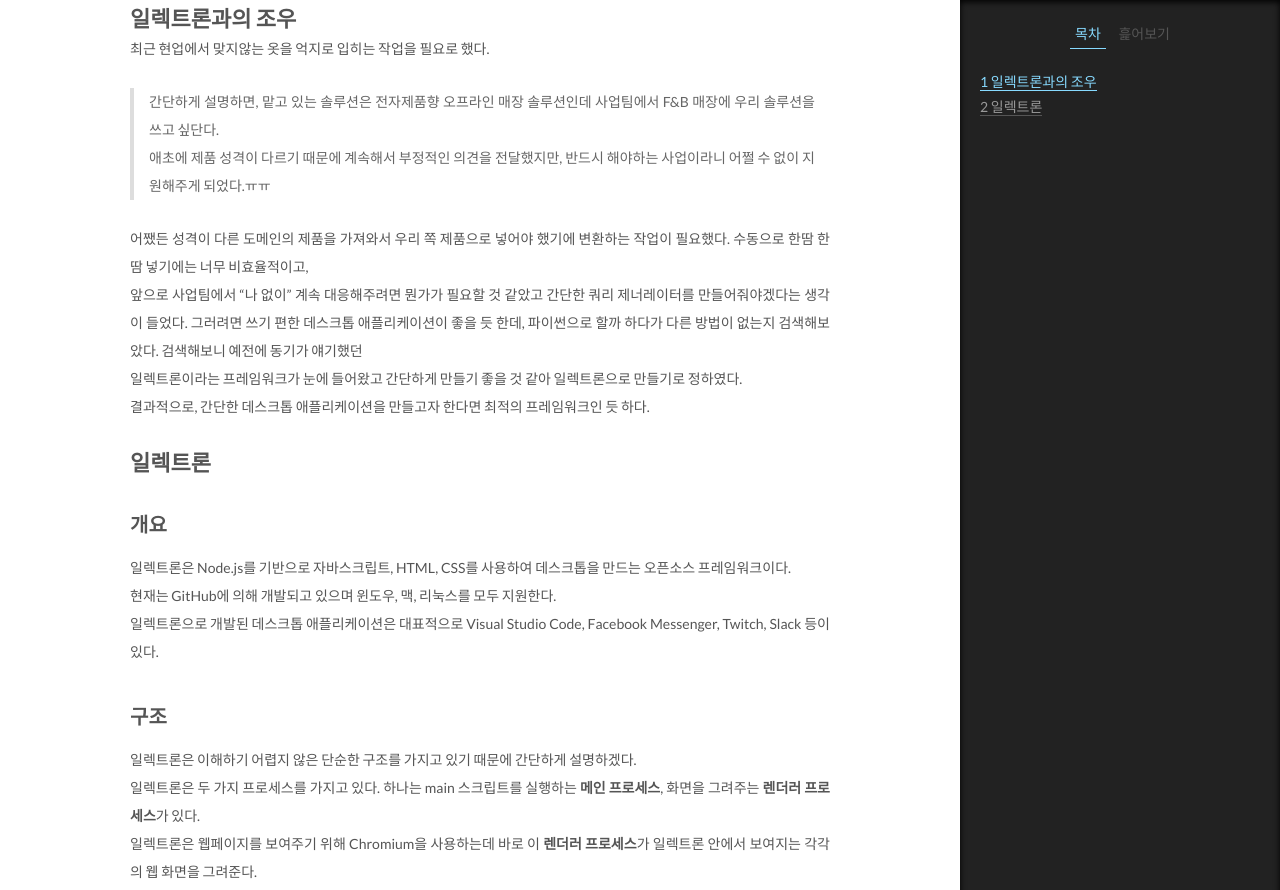
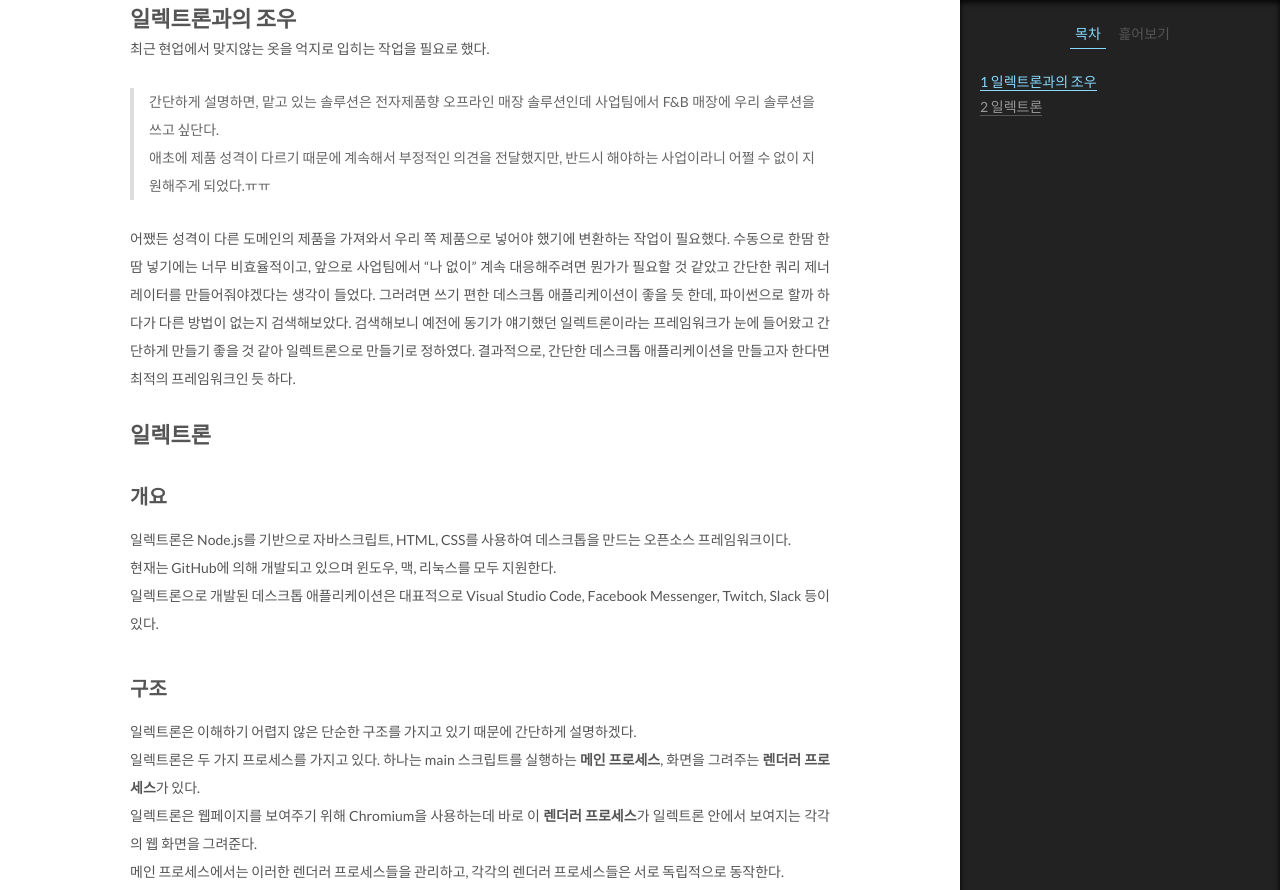
Before and after one commit to scsa8/scsa8.github.io, a Jekyll site: the page built from _posts/2021-04-16-electron-by-sol.md, in a window 1280 px wide and 1400 px high, scrolled down 602 px, cut to the strip 0-890 px from the top of the window. Built offline with Jekyll 4.4.1, drawn with Linux system fonts in a browser that asks for light colours; some of the changed text lies outside the part shown.

```diff
--- a/_posts/2021-04-16-electron-by-sol.md
+++ b/_posts/2021-04-16-electron-by-sol.md
@@ -18,10 +18,10 @@ category: Javascript
 > 간단하게 설명하면, 맡고 있는 솔루션은 전자제품향 오프라인 매장 솔루션인데 사업팀에서 F&B 매장에 우리 솔루션을 쓰고 싶단다.<br>
 > 애초에 제품 성격이 다르기 때문에 계속해서 부정적인 의견을 전달했지만, 반드시 해야하는 사업이라니 어쩔 수 없이 지원해주게 되었다.ㅠㅠ<br>
 
-어쨌든 성격이 다른 도메인의 제품을 가져와서 우리 쪽 제품으로 넣어야 했기에 변환하는 작업이 필요했다. 수동으로 한땀 한땀 넣기에는 너무 비효율적이고,<br>
+어쨌든 성격이 다른 도메인의 제품을 가져와서 우리 쪽 제품으로 넣어야 했기에 변환하는 작업이 필요했다. 수동으로 한땀 한땀 넣기에는 너무 비효율적이고,
 앞으로 사업팀에서 "나 없이" 계속 대응해주려면 뭔가가 필요할 것 같았고 간단한 쿼리 제너레이터를 만들어줘야겠다는 생각이 들었다.
-그러려면 쓰기 편한 데스크톱 애플리케이션이 좋을 듯 한데, 파이썬으로 할까 하다가 다른 방법이 없는지 검색해보았다. 검색해보니 예전에 동기가 얘기했던<br>
-일렉트론이라는 프레임워크가 눈에 들어왔고 간단하게 만들기 좋을 것 같아 일렉트론으로 만들기로 정하였다.<br>
+그러려면 쓰기 편한 데스크톱 애플리케이션이 좋을 듯 한데, 파이썬으로 할까 하다가 다른 방법이 없는지 검색해보았다. 검색해보니 예전에 동기가 얘기했던
+일렉트론이라는 프레임워크가 눈에 들어왔고 간단하게 만들기 좋을 것 같아 일렉트론으로 만들기로 정하였다.
 결과적으로, 간단한 데스크톱 애플리케이션을 만들고자 한다면 최적의 프레임워크인 듯 하다.
 
 # 일렉트론
@@ -280,6 +280,6 @@ $ npx electron-builder build
 심심하면 해보는 것을 추천한다.
 
 ## Reference
-- 공식문서 https://www.electronjs.org/docs
-- https://www.samsungsds.com/kr/insights/1239178_4627.html
-- https://cyberx.tistory.com/206
+- 공식문서 <a href='https://www.electronjs.org/docs'>https://www.electronjs.org/docs</a>
+- <a href='https://www.samsungsds.com/kr/insights/1239178_4627.html>https://www.samsungsds.com/kr/insights/1239178_4627.html</a>
+- <a href='https://cyberx.tistory.com/206'>https://cyberx.tistory.com/206</a>
```
